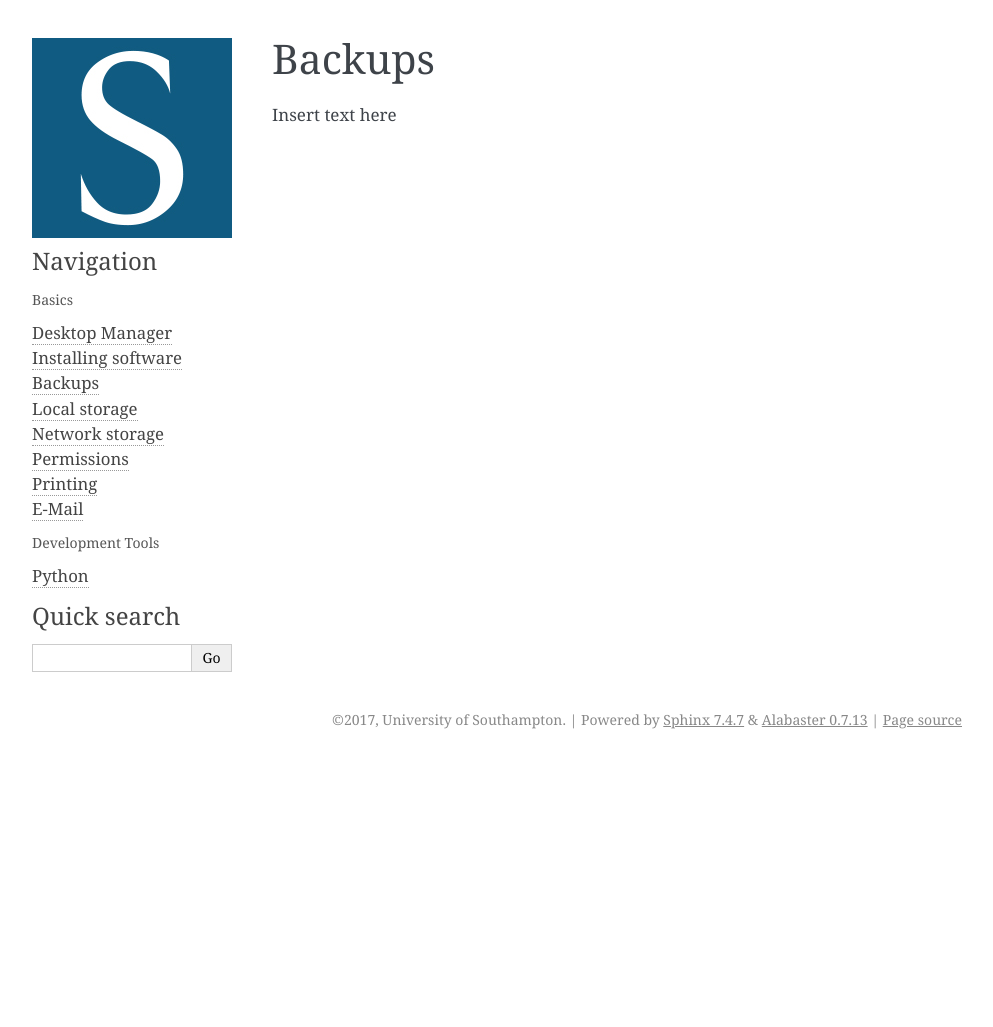
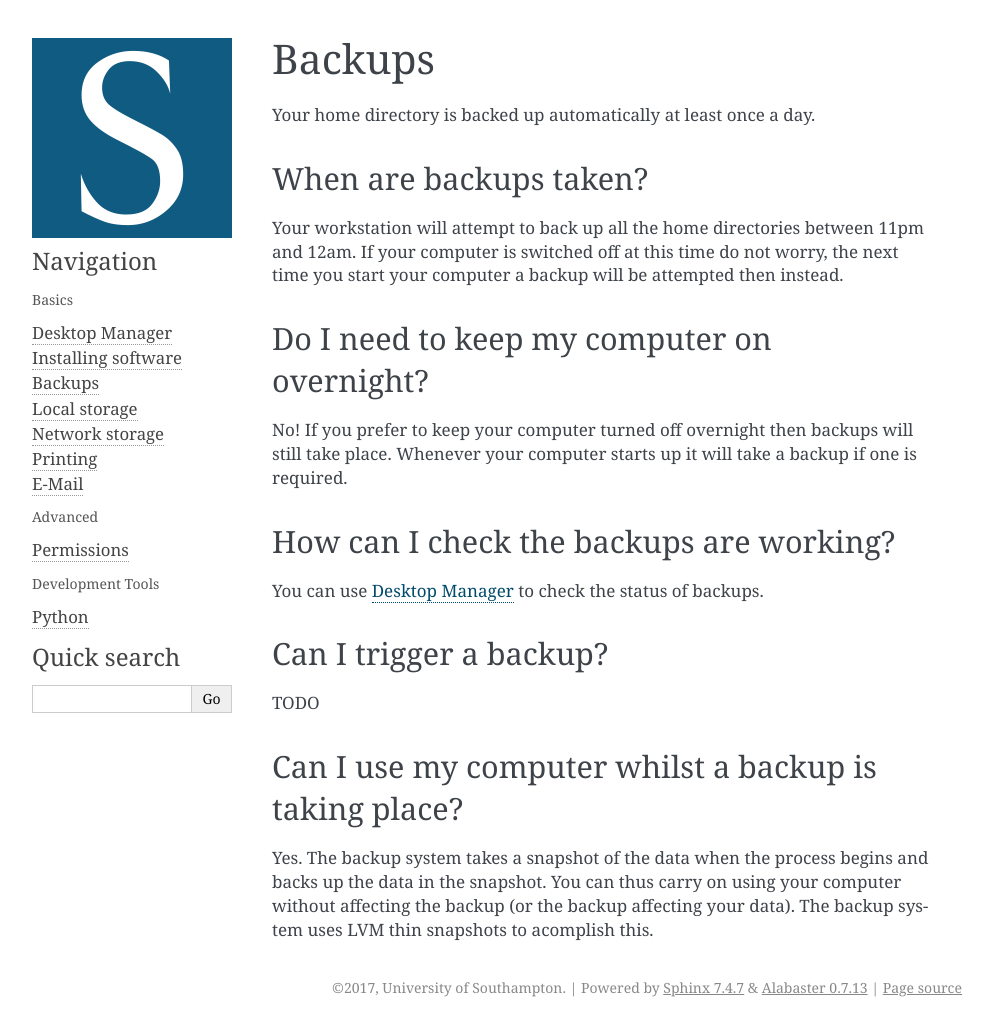
Before and after one commit to southampton/linuxdesktopdocs, a Sphinx documentation site: the page built from docs/backups.rst, in a window 1280 px wide. Shown: the whole page, without its empty margins (148-1141 px from the left). Built offline with Sphinx 7.4.7, drawn with Linux system fonts in a browser that asks for light colours; pages that are not in the unit, such as notebooks, are missing from menus; before the commit the page ends 900 px from its top, so only the background shows below that.

Commit message:
latest version

```diff
--- a/docs/backups.rst
+++ b/docs/backups.rst
@@ -1,4 +1,36 @@
 Backups
 =======
 
-Insert text here
+Your home directory is backed up automatically at least once a day.
+
+When are backups taken?
+-----------------------
+
+Your workstation will attempt to back up all the home directories between
+11pm and 12am. If your computer is switched off at this time do not worry,
+the next time you start your computer a backup will be attempted then instead.
+
+Do I need to keep my computer on overnight?
+-------------------------------------------
+
+No! If you prefer to keep your computer turned off overnight then backups will
+still take place. Whenever your computer starts up it will take a backup if
+one is required.
+
+How can I check the backups are working?
+----------------------------------------
+
+You can use :doc:`deskctl` to check the status of backups.
+
+Can I trigger a backup?
+-----------------------
+
+TODO
+
+Can I use my computer whilst a backup is taking place?
+------------------------------------------------------
+
+Yes. The backup system takes a snapshot of the data when the process begins
+and backs up the data in the snapshot. You can thus carry on using your
+computer without affecting the backup (or the backup affecting your data). The
+backup system uses LVM thin snapshots to acomplish this.
--- a/docs/index.rst
+++ b/docs/index.rst
@@ -1,5 +1,5 @@
-Linux Desktops Documentation
-============================
+Linux Desktop Documentation
+===========================
 
 Welcome to the documentation for Linux Desktops at the University of Southampton
 
```
Also changed, not shown: other parts of docs/index.rst (+1 -1 lines), docs/software.rst (+5 -7 lines).
